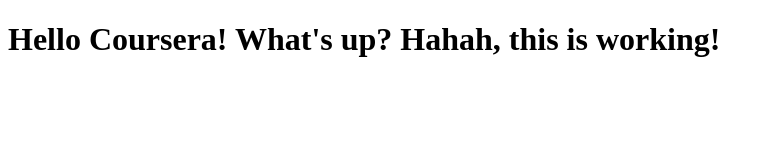
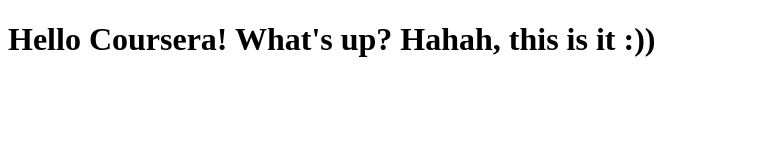
Before and after one commit to rafc89/courseratest, a plain HTML site: page site/index.html in a window 1280 px wide. Shown: the whole page, without its empty margins (0-773 px from the left). Drawn offline with Linux system fonts and the light colour scheme.

Commit message:
Update index.html

```diff
--- a/site/index.html
+++ b/site/index.html
@@ -4,7 +4,6 @@
 	<title>Hello Coursera!</title>
 </head>
 <body>
-<h1>Hello Coursera! What's up? Hahah, this is working!</h1>
-
+<h1>Hello Coursera! What's up? Hahah, this is it :))</h1>
 </body>
 </html>
```
